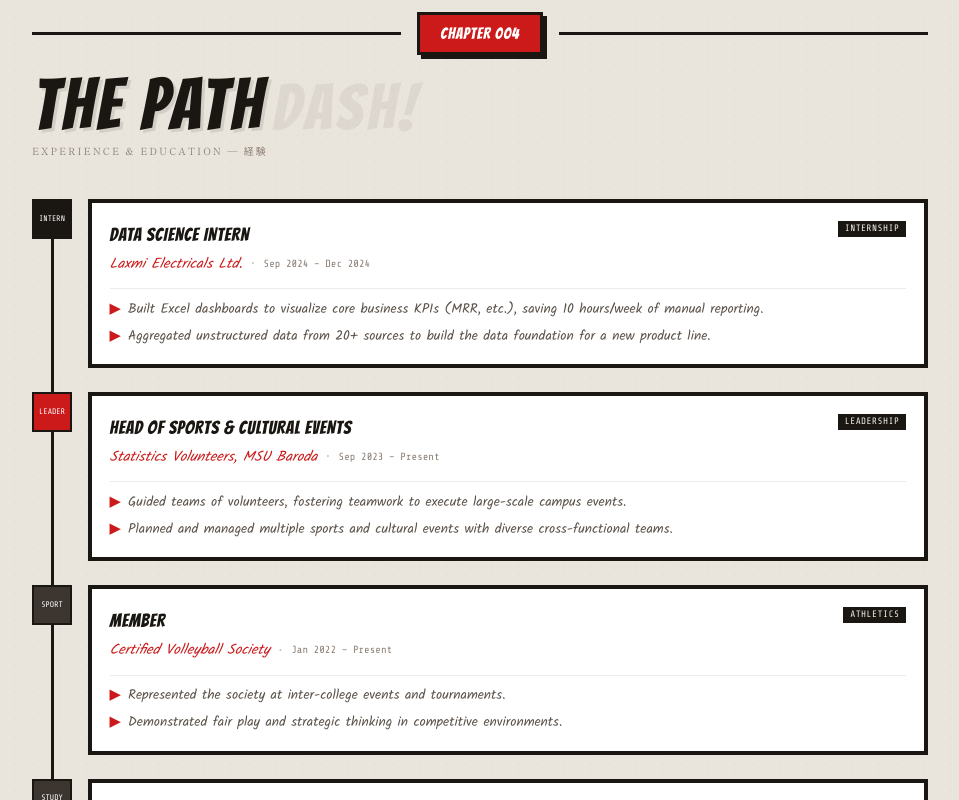
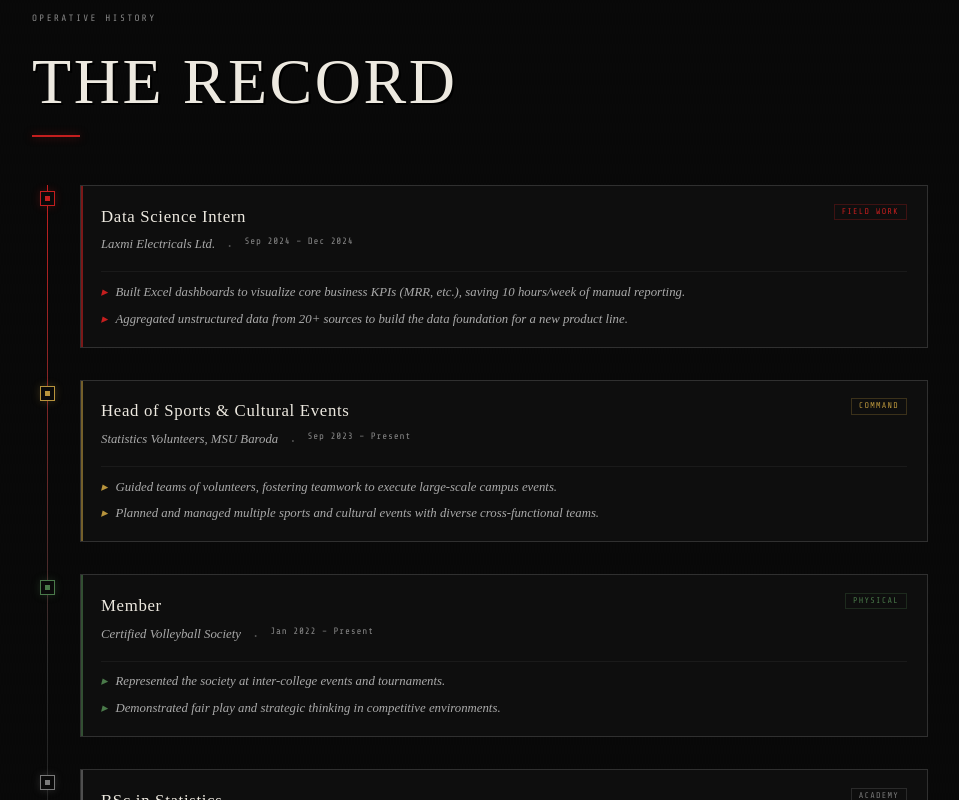
Before and after one commit to threed2y/threed2y, a React (Vite) app: page / in a window 1280 px wide. Shown: the part 2440-3240 px from the top of the page, without its empty margins (160-1119 px from the left). Built offline with nearby package versions, Linux system fonts and the light colour scheme; no server answers.

Commit message:
Refactor Experience component styles and labels

```diff
--- a/src/components/Experience.jsx
+++ b/src/components/Experience.jsx
@@ -2,77 +2,67 @@ import { motion } from 'framer-motion';
 import { experience, education } from '../data';
 
 const TYPE_CFG = {
-  Internship: { bg:'#1a1612', label:'INTERN' },
-  Leadership: { bg:'#cc1a1a', label:'LEADER' },
-  Athletics:  { bg:'#3d3530', label:'SPORT' },
-  Education:  { bg:'#3d3530', label:'STUDY' },
+  Internship: { clr: '#c41e1e', label: 'FIELD WORK' },
+  Leadership: { clr: '#b8943c', label: 'COMMAND' },
+  Athletics:  { clr: '#4a7a4a', label: 'PHYSICAL' },
+  Education:  { clr: '#7a7a7a', label: 'ACADEMY' },
 };
 
 export default function Experience() {
   const all = [
     ...experience,
     ...education.map(e => ({
-      role: e.degree, company: e.institution, period: e.period, type:'Education',
-      highlights: e.gpa ? ['GPA: ' + e.gpa, ...(e.courses||[]).slice(0,3)] : (e.courses||[]).slice(0,3),
+      role: e.degree, company: e.institution, period: e.period, type: 'Education',
+      highlights: e.gpa ? ['GPA: ' + e.gpa, ...(e.courses || []).slice(0, 3)] : (e.courses || []).slice(0, 3),
     })),
   ];
 
   return (
-    <section id="experience" style={{ background:'#eae5dc', padding:'5rem 1.5rem', position:'relative' }}>
-      <div style={{
-        position:'absolute', inset:0, pointerEvents:'none',
-        backgroundImage:'radial-gradient(circle, #1a1612 1px, transparent 1px)', backgroundSize:'9px 9px', opacity:.025,
-      }}/>
-      <div style={{ maxWidth:'56rem', margin:'0 auto', position:'relative' }}>
+    <section id="experience" style={{ background: '#080808', padding: '5rem 1.5rem', position: 'relative' }}>
+      <div className="rain-bg" style={{ position: 'absolute', inset: 0, opacity: 0.15, pointerEvents: 'none' }}/>
 
-        <motion.div initial={{ opacity:0, y:20 }} whileInView={{ opacity:1, y:0 }} viewport={{ once:true }} style={{ marginBottom:'2.5rem' }}>
-          <div style={{ display:'flex', alignItems:'center', gap:'1rem', marginBottom:'1rem' }}>
-            <div style={{ flex:1, height:'2.5px', background:'#1a1612' }}/>
-            <div style={{ background:'#cc1a1a', border:'3px solid #1a1612', boxShadow:'4px 4px 0 #1a1612', padding:'.4rem 1.25rem' }}>
-              <span style={{ fontFamily:"'Bangers',cursive", color:'white', fontSize:'1rem', letterSpacing:'.05em' }}>CHAPTER 004</span>
-            </div>
-            <div style={{ flex:1, height:'2.5px', background:'#1a1612' }}/>
-          </div>
-          <div style={{ display:'flex', alignItems:'flex-end', flexWrap:'wrap', gap:'.5rem' }}>
-            <h2 style={{ fontFamily:"'Bangers',cursive", fontSize:'clamp(2.8rem,7vw,4.5rem)', lineHeight:.95, color:'#1a1612', letterSpacing:'.04em', textShadow:'3px 3px 0 rgba(10,8,6,.1)', margin:0 }}>THE PATH</h2>
-            <span style={{ fontFamily:"'Bangers',cursive", fontSize:'clamp(2.5rem,6vw,4rem)', color:'rgba(10,8,6,.06)', letterSpacing:'.06em', lineHeight:1 }}>DASH!</span>
-          </div>
-          <div style={{ fontFamily:"'Shippori Mincho',serif", fontSize:'.62rem', letterSpacing:'.2em', textTransform:'uppercase', color:'#8a7d72', marginTop:'.3rem' }}>Experience & education — 経験</div>
+      <div style={{ maxWidth: '56rem', margin: '0 auto', position: 'relative' }}>
+        <motion.div initial={{ opacity: 0, y: 20 }} whileInView={{ opacity: 1, y: 0 }} viewport={{ once: true }} style={{ marginBottom: '3rem' }}>
+          <div style={{ fontFamily: "'Share Tech Mono', monospace", fontSize: '0.58rem', color: '#888', letterSpacing: '0.25em', marginBottom: '0.5rem' }}>OPERATIVE HISTORY</div>
+          <h2 style={{ fontFamily: "'Special Elite', cursive", fontSize: 'clamp(2.5rem, 6vw, 4rem)', color: '#ede9e0', letterSpacing: '0.04em', textShadow: '2px 2px 0 #000', margin: '0 0 0.3rem' }}>THE RECORD</h2>
+          <div style={{ width: '3rem', height: 2, background: '#c41e1e', boxShadow: '0 0 8px rgba(196,30,30,0.5)' }}/>
         </motion.div>
 
-        <div style={{ position:'relative' }}>
-          {/* timeline spine */}
-          <div style={{ position:'absolute', left:19, top:0, bottom:0, width:'2.5px', background:'#1a1612' }}/>
+        <div style={{ position: 'relative' }}>
+          {/* Timeline spine */}
+          <div style={{ position: 'absolute', left: 15, top: 0, bottom: 0, width: 1, background: 'linear-gradient(to bottom, #c41e1e, #2e2e2e, transparent)' }}/>
 
-          <div style={{ display:'flex', flexDirection:'column', gap:'1.5rem' }}>
+          <div style={{ display: 'flex', flexDirection: 'column', gap: '2rem' }}>
             {all.map((item, i) => {
               const cfg = TYPE_CFG[item.type] || TYPE_CFG.Education;
               return (
                 <motion.div key={i}
-                  initial={{ opacity:0, x:-18 }} whileInView={{ opacity:1, x:0 }} viewport={{ once:true }} transition={{ delay: i*.07 }}
-                  style={{ position:'relative', paddingLeft:'3.5rem' }}
+                  initial={{ opacity: 0, x: -16 }} whileInView={{ opacity: 1, x: 0 }} viewport={{ once: true }} transition={{ delay: i * 0.08 }}
+                  style={{ paddingLeft: '3rem', position: 'relative' }}
                 >
-                  <div style={{ position:'absolute', left:0, top:0, width:40, height:40, border:'2.5px solid #1a1612', background:cfg.bg, display:'flex', alignItems:'center', justifyContent:'center' }}>
-                    <span style={{ fontFamily:"'Share Tech Mono',monospace", fontSize:'.5rem', color:'white', textAlign:'center', lineHeight:1.3 }}>{cfg.label}</span>
+                  {/* Node */}
+                  <div style={{ position: 'absolute', left: 8, top: 6, width: 15, height: 15, border: `1px solid ${cfg.clr}`, background: '#0a0a0a', display: 'flex', alignItems: 'center', justifyContent: 'center', boxShadow: `0 0 8px ${cfg.clr}44` }}>
+                    <div style={{ width: 5, height: 5, background: cfg.clr }}/>
                   </div>
-                  <div style={{ background:'#fff', border:'4px solid #1a1612', padding:'1.1rem', transition:'box-shadow .15s,transform .15s' }}
-                    onMouseEnter={e => { e.currentTarget.style.boxShadow='5px 5px 0 #cc1a1a'; e.currentTarget.style.transform='translate(-1px,-1px)'; }}
-                    onMouseLeave={e => { e.currentTarget.style.boxShadow='none'; e.currentTarget.style.transform='none'; }}
+
+                  <div style={{ border: '1px solid #303030', background: '#0e0e0e', padding: '1.1rem 1.25rem', position: 'relative', transition: 'border-color 0.2s' }}
+                    onMouseEnter={e => e.currentTarget.style.borderColor = '#2e2e2e'}
+                    onMouseLeave={e => e.currentTarget.style.borderColor = '#1a1a1a'}
                   >
-                    <div style={{ display:'flex', alignItems:'start', justifyContent:'space-between', flexWrap:'wrap', gap:'.4rem', marginBottom:'.25rem' }}>
-                      <h3 style={{ fontFamily:"'Bangers',cursive", fontSize:'1.15rem', color:'#1a1612', letterSpacing:'.04em', margin:0 }}>{item.role.toUpperCase()}</h3>
-                      <span style={{ fontFamily:"'Share Tech Mono',monospace", fontSize:'.58rem', padding:'1px 7px', background:'#1a1612', color:'#f5f1ea', letterSpacing:'.05em' }}>{item.type.toUpperCase()}</span>
+                    <div style={{ position: 'absolute', top: 0, left: 0, bottom: 0, width: 2, background: cfg.clr, opacity: 0.6 }}/>
+                    <div style={{ display: 'flex', alignItems: 'start', justifyContent: 'space-between', flexWrap: 'wrap', gap: '0.5rem', marginBottom: '0.4rem' }}>
+                      <h3 style={{ fontFamily: "'Special Elite', cursive", fontSize: '1.05rem', color: '#ede9e0', letterSpacing: '0.04em', margin: 0 }}>{item.role}</h3>
+                      <span style={{ fontFamily: "'Share Tech Mono', monospace", fontSize: '0.52rem', color: cfg.clr, letterSpacing: '0.15em', border: `1px solid ${cfg.clr}44`, padding: '1px 7px' }}>{cfg.label}</span>
                     </div>
-                    <div style={{ display:'flex', flexWrap:'wrap', gap:'.5rem', alignItems:'center', marginBottom:'.75rem' }}>
-                      <span style={{ fontFamily:"'Kalam',cursive", fontSize:'.9rem', fontStyle:'italic', color:'#cc1a1a' }}>{item.company}</span>
-                      <span style={{ color:'#c8bfb4' }}>·</span>
-                      <span style={{ fontFamily:"'Share Tech Mono',monospace", fontSize:'.65rem', color:'#8a7d72' }}>{item.period}</span>
+                    <div style={{ display: 'flex', flexWrap: 'wrap', gap: '0.75rem', marginBottom: '0.75rem' }}>
+                      <span style={{ fontFamily: "'Libre Baskerville', serif", fontSize: '0.8rem', fontStyle: 'italic', color: '#aaa' }}>{item.company}</span>
+                      <span style={{ color: '#555' }}>·</span>
+                      <span style={{ fontFamily: "'Share Tech Mono', monospace", fontSize: '0.58rem', color: '#888', letterSpacing: '0.08em' }}>{item.period}</span>
                     </div>
-                    <ul style={{ listStyle:'none', margin:0, padding:0, borderTop:'1.5px solid rgba(10,8,6,.08)', paddingTop:'.6rem', display:'flex', flexDirection:'column', gap:'.35rem' }}>
+                    <ul style={{ listStyle: 'none', margin: 0, padding: 0, borderTop: '1px solid #1a1a1a', paddingTop: '0.6rem', display: 'flex', flexDirection: 'column', gap: '0.4rem' }}>
                       {item.highlights.map((h, j) => (
-                        <li key={j} style={{ display:'flex', gap:'.5rem', fontFamily:"'Kalam',cursive", fontSize:'.85rem', color:'#5c534a', lineHeight:1.55 }}>
-                          <span style={{ color:'#cc1a1a', fontWeight:700, flexShrink:0 }}>▶</span>
-                          {h}
+                        <li key={j} style={{ display: 'flex', gap: '0.5rem', fontFamily: "'Libre Baskerville', serif", fontSize: '0.8rem', color: '#aaa', lineHeight: 1.6, fontStyle: 'italic' }}>
+                          <span style={{ color: cfg.clr, flexShrink: 0 }}>▸</span> {h}
                         </li>
                       ))}
                     </ul>
```
